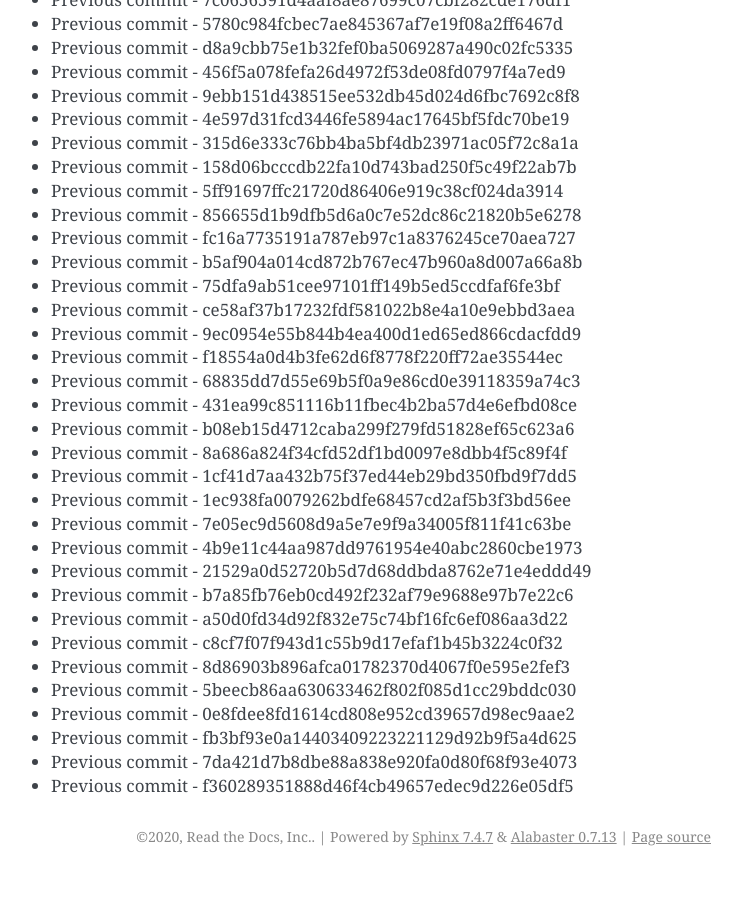
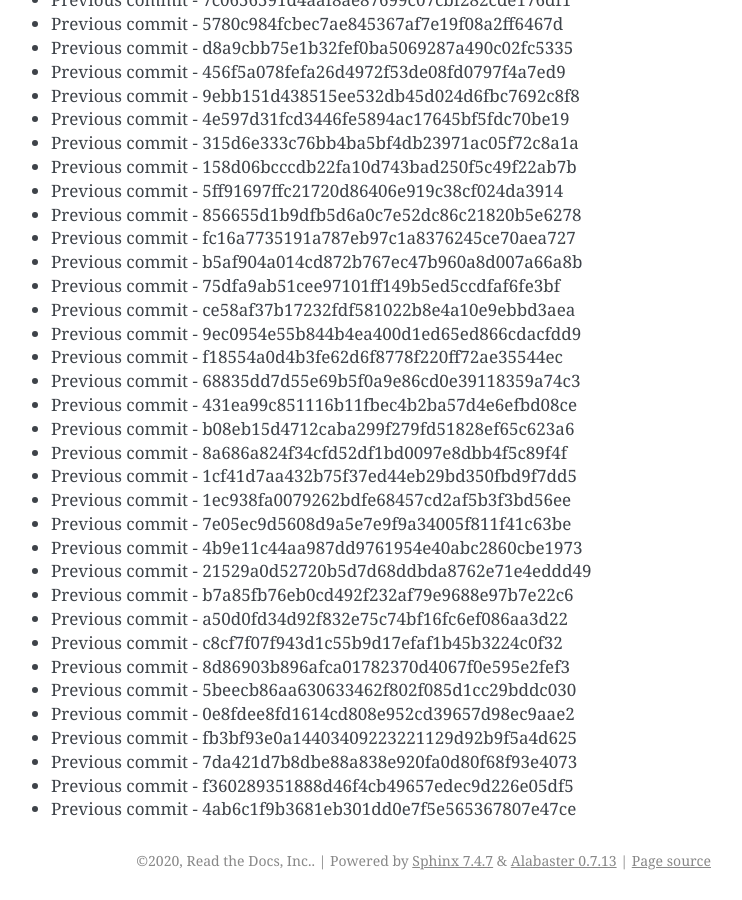
Before and after one commit to readthedocs/rtd-git-stresstest, a Sphinx documentation site: the page built from docs/updates.rst, in a window 1280 px wide and 900 px high, scrolled down 30901 px. Shown: the whole window, without its empty margins (399-1141 px from the left). Built offline with Sphinx 7.4.7, drawn with Linux system fonts in a browser that asks for light colours; before the commit the page ends 31777 px from its top, so only the background shows below that.

Commit message:
Generating commit from previous: 4ab6c1f9b3681eb301dd0e7f5e565367807e47ce

```diff
--- a/docs/updates.rst
+++ b/docs/updates.rst
@@ -1330,3 +1330,4 @@ It can be tested for any performance characteristics.
 * Previous commit - fb3bf93e0a14403409223221129d92b9f5a4d625
 * Previous commit - 7da421d7b8dbe88a838e920fa0d80f68f93e4073
 * Previous commit - f360289351888d46f4cb49657edec9d226e05df5
+* Previous commit - 4ab6c1f9b3681eb301dd0e7f5e565367807e47ce
```
